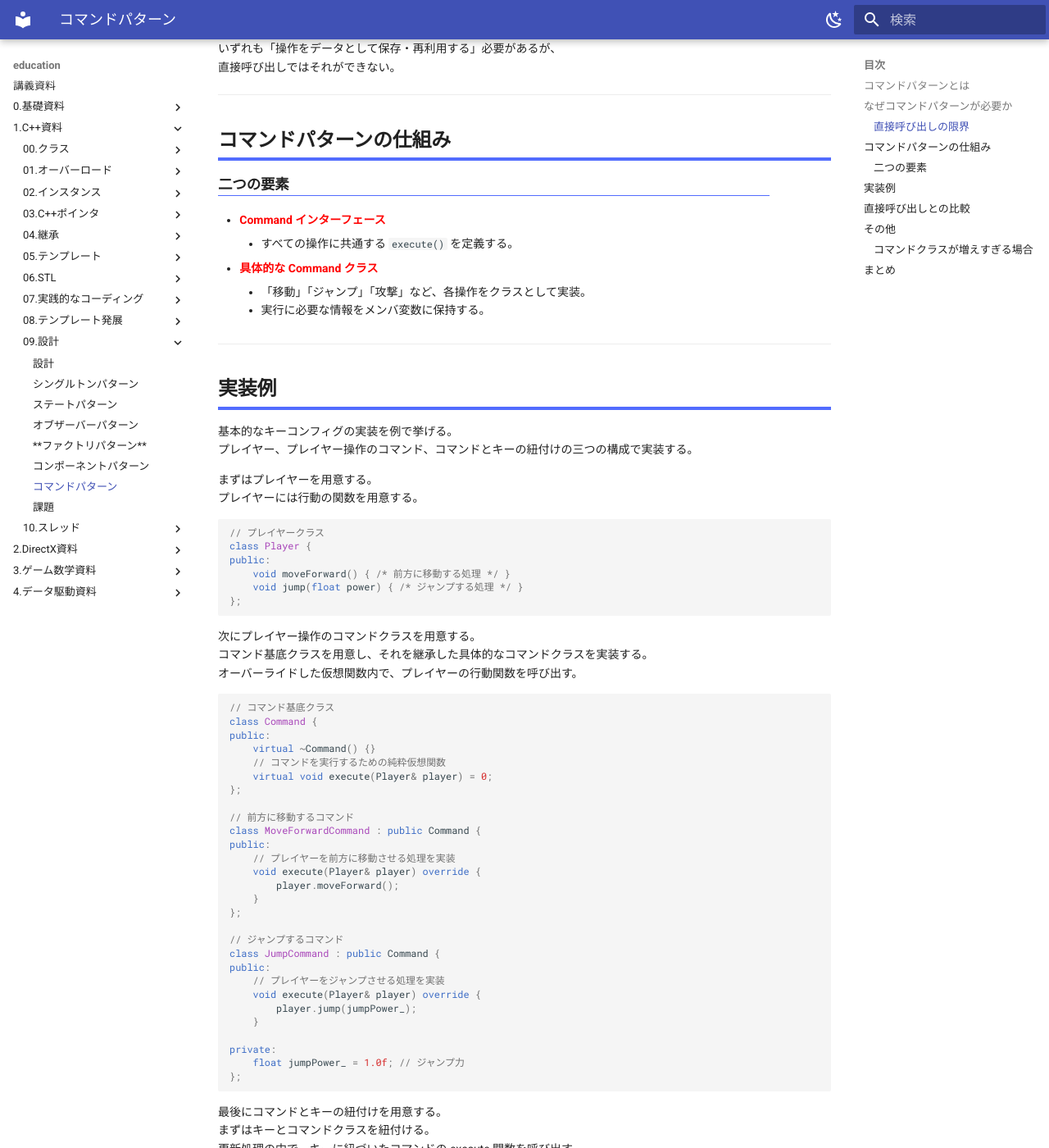
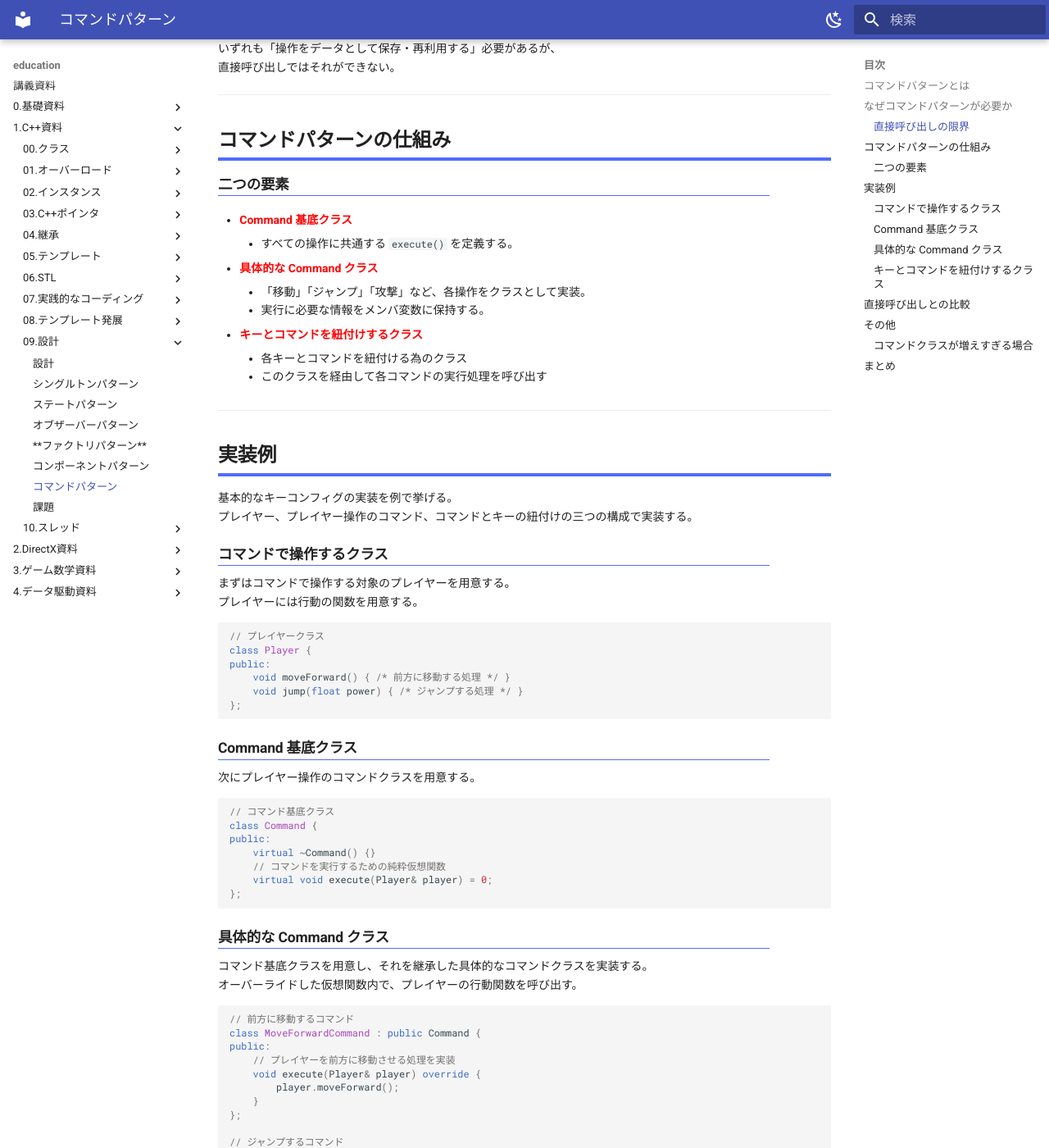
Before and after one commit to yamato-t/education, an MkDocs documentation site: the page built from docs/1.C++資料/09.設計/6.コマンド.md, in a window 1280 px wide and 1400 px high, scrolled down 900 px. Shown: the whole window at 82% size. Built offline with MkDocs 1.6.1 and Material for MkDocs 9.7.7, drawn with Linux system fonts in a browser that asks for light colours.

Commit message:
feat 資料更新

````diff
--- a/docs/1.C++資料/09.設計/6.コマンド.md
+++ b/docs/1.C++資料/09.設計/6.コマンド.md
@@ -48,11 +48,15 @@ void InputHandler::update()
 
 ### **二つの要素**
 
-- <span style ="color: red;">**Command インターフェース**</span>
+- <span style ="color: red;">**Command 基底クラス**</span>
     - すべての操作に共通する `execute()` を定義する。
 - <span style ="color: red;">**具体的な Command クラス**</span>
     - 「移動」「ジャンプ」「攻撃」など、各操作をクラスとして実装。
     - 実行に必要な情報をメンバ変数に保持する。
+- <span style ="color: red;">**キーとコマンドを紐付けするクラス**</span>
+    - 各キーとコマンドを紐付ける為のクラス
+    - このクラスを経由して各コマンドの実行処理を呼び出す
+
 
 ---
 
@@ -61,7 +65,9 @@ void InputHandler::update()
 基本的なキーコンフィグの実装を例で挙げる。
 プレイヤー、プレイヤー操作のコマンド、コマンドとキーの紐付けの三つの構成で実装する。
 
-まずはプレイヤーを用意する。
+### **コマンドで操作するクラス**
+
+まずはコマンドで操作する対象のプレイヤーを用意する。
 プレイヤーには行動の関数を用意する。
 
 ```c++
@@ -73,9 +79,9 @@ public:
 };
 ```
 
+### **Command 基底クラス**
+
 次にプレイヤー操作のコマンドクラスを用意する。
-コマンド基底クラスを用意し、それを継承した具体的なコマンドクラスを実装する。
-オーバーライドした仮想関数内で、プレイヤーの行動関数を呼び出す。
 
 ```c++
 // コマンド基底クラス
@@ -85,7 +91,14 @@ public:
     // コマンドを実行するための純粋仮想関数
     virtual void execute(Player& player) = 0;
 };
+```
 
+### **具体的な Command クラス**
+
+コマンド基底クラスを用意し、それを継承した具体的なコマンドクラスを実装する。
+オーバーライドした仮想関数内で、プレイヤーの行動関数を呼び出す。
+
+```c++
 // 前方に移動するコマンド
 class MoveForwardCommand : public Command {
 public:
@@ -107,6 +120,8 @@ private:
     float jumpPower_ = 1.0f; // ジャンプ力
 };
 ```
+
+### **キーとコマンドを紐付けするクラス**
 
 最後にコマンドとキーの紐付けを用意する。
 まずはキーとコマンドクラスを紐付ける。
````
Also changed, not shown: docs/1.C++資料/09.設計/1.シングルトン.md (+0 -4 lines), docs/1.C++資料/09.設計/2.ステート.md (+6 -5 lines), docs/1.C++資料/09.設計/3.オブサーバ.md (+4 -4 lines), docs/1.C++資料/09.設計/5.コンポーネント.md (+4 -4 lines).
